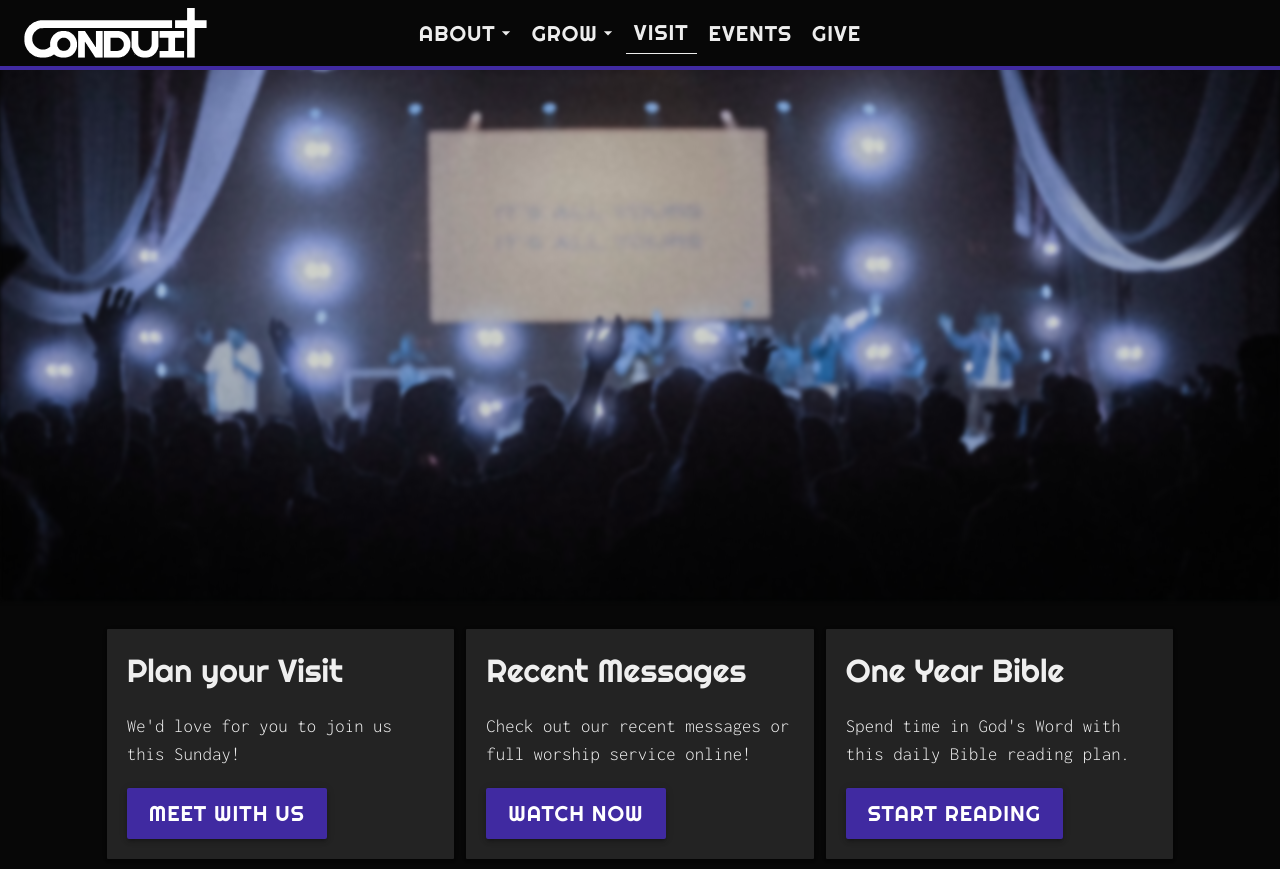
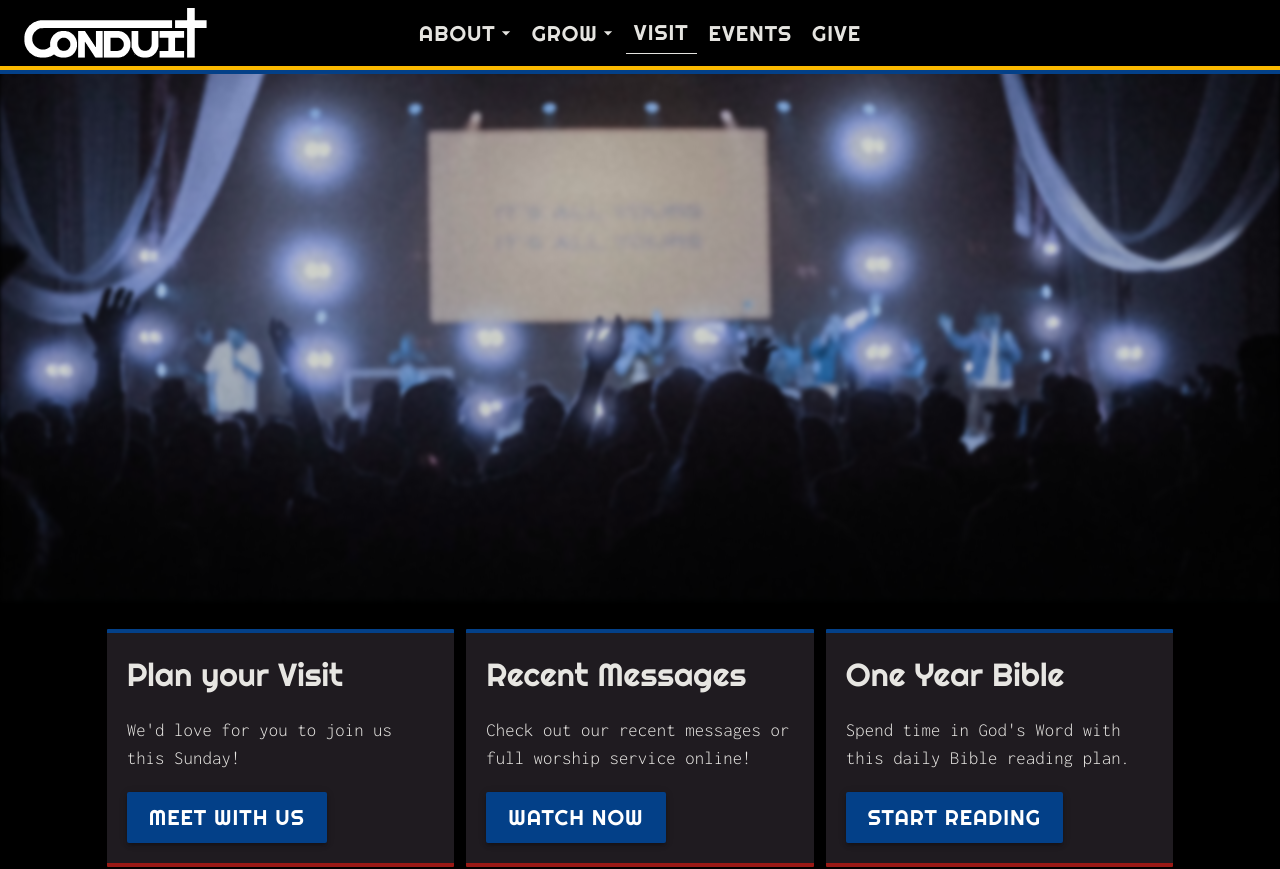
Before and after one commit to tibbettja/church-plant-mfe, a Next.js app: page / in a window 1280 px wide. Shown: the top 869 px of the page. Built offline with nearby package versions, Linux system fonts and the light colour scheme; a web font is replaced by a local one; what @mui/material-nextjs would draw is missing.

Commit message:
better styling r.y.b.

```diff
--- a/src/@core/layouts/components/footer/index.js
+++ b/src/@core/layouts/components/footer/index.js
@@ -172,9 +172,9 @@ const Footer = () => {
       >
         <Box sx={{ textAlign: isMobile ? "center" : "right" }}>
           <img
-            src={`${nextConfig.assetPrefix}/images/conduit_logo.png`}
+            src={`${nextConfig.assetPrefix}/images/ccos_logo_${theme.palette.mode}.svg`}
             alt="logo"
-            style={{ width: "100%", height: "auto", opacity: 0.25 }}
+            style={{ width: "100%", height: "auto" }}
           />
         </Box>
         <Box
--- a/src/@core/layouts/components/header/index.js
+++ b/src/@core/layouts/components/header/index.js
@@ -26,6 +26,17 @@ const Header = () => {
   const isMobile = useMediaQuery(theme.breakpoints.down("md"));
 
   return (
+    <Box
+      sx={{
+          position: "fixed",
+          top: 0,
+          left: 0,
+          zIndex: 2,
+          width: "100%",
+          borderBottom: `solid 4px ${theme.palette.primary.main}`,
+          bgcolor: theme.palette.background.default
+        }}
+    >
       <Grid
         container
         spacing={0}
@@ -33,10 +44,6 @@ const Header = () => {
         paddingY={2}
         component={Box}
         sx={{
-        position: "fixed",
-        top: 0,
-        left: 0,
-        zIndex: 2,
           width: "100%",
           borderBottom: `solid 4px ${theme.palette.secondary.main}`,
           bgcolor: theme.palette.background.default
@@ -104,6 +111,7 @@ const Header = () => {
           </Grid>
         )}
       </Grid>
+    </Box>
   );
 };
 
--- a/src/@core/theme/overrides/index.js
+++ b/src/@core/theme/overrides/index.js
@@ -37,7 +37,7 @@ const Overrides = (theme) => {
   const link = Link(theme);
   const list = List(theme);
   const menu = Menu(theme);
-  const paper = Paper();
+  const paper = Paper(theme);
   const popover = Popover(theme);
   const rating = Rating(theme);
   const select = Select();
--- a/src/@core/theme/overrides/paper.js
+++ b/src/@core/theme/overrides/paper.js
@@ -1,10 +1,12 @@
-const Paper = () => ({
+const Paper = (theme) => ({
   MuiPaper: {
     styleOverrides: {
       root: {
         backgroundImage: "none",
-        borderRadius: 0,
+        borderRadius: 2,
         boxShadow: "unset",
+        borderBottom: `solid 4px ${theme.palette.info.main}`,
+        borderTop: `solid 4px ${theme.palette.primary.main}`,
       },
     },
   },
--- a/src/@core/theme/palette.js
+++ b/src/@core/theme/palette.js
@@ -1,6 +1,6 @@
 const DefaultPalette = (mode) => {
-  const lightColor = "58, 53, 65";
-  const darkColor = "255, 255, 255";
+  const lightColor = "31, 27, 32";
+  const darkColor = "246, 245, 241";
   const mainColor = mode === "light" ? lightColor : darkColor;
 
   return {
@@ -14,46 +14,46 @@ const DefaultPalette = (mode) => {
       white: "#FFF",
     },
     mode,
-    secondary: {
-      light: "#402AA1", //
-      main: "#402AA1", //
-      dark: "#402AA1", //
+    primary: {
+      light: "#034088", //
+      main: "#034088", //
+      dark: "#034088", //
       contrastText: "#fff",
     },
-    primary: {
-      light: "#402AA1", //
-      main: "#402AA1", //
-      dark: "#402AA1", //
+    secondary: {
+      light: "#fab900", //
+      main: "#fab900", //
+      dark: "#fab900", //
+      contrastText: "#000",
+    },
+    info: {
+      light: "#991915", //
+      main: "#991915", //
+      dark: "#991915", //
       contrastText: "#fff",
     },
-    info: {
-      light: "#ff8811", //
-      main: "#ff8811", //
-      dark: "#ff8811", //
-      contrastText: "#000",
-    },
     success: {
-      light: "#ff8811", //
-      main: "#ff8811", // Darmouth Green
-      dark: "#ff8811", //
+      light: "#fab900", //
+      main: "#fab900", // Darmouth Green
+      dark: "#fab900", //
       contrastText: "#000",
     },
     attention: {
-      light: "#ff8811", //
-      main: "#ff8811", // Canary
-      dark: "#ff8811", //
+      light: "#fab900", //
+      main: "#fab900", // Canary
+      dark: "#fab900", //
       contrastText: "#000",
     },
     warning: {
-      light: "#ff8811", //
-      main: "#ff8811", // Fulvous
-      dark: "#ff8811", //
+      light: "#fab900", //
+      main: "#fab900", // Fulvous
+      dark: "#fab900", //
       contrastText: "#000",
     },
     error: {
-      light: "#ff8811", // Chili Red
-      main: "#ff8811", // Rufous
-      dark: "#ff8811", // Barn Red
+      light: "#fab900", // Chili Red
+      main: "#fab900", // Rufous
+      dark: "#fab900", // Barn Red
       contrastText: "#000",
     },
     grey: {
@@ -91,8 +91,8 @@ const DefaultPalette = (mode) => {
     },
     divider: `rgba(${mainColor}, 0.12)`,
     background: {
-      paper: mode === "light" ? "#ffffff" : "#232323",
-      default: mode === "light" ? "#f1f2f6" : "#070707",
+      paper: mode === "light" ? "#ffffff" : "#1f1b20",
+      default: mode === "light" ? "#e5e5e5" : "#000000",
       light: {
         paper: "#FFEDDB",
         default: "#E8D8C8",
--- a/src/@core/theme/typography.js
+++ b/src/@core/theme/typography.js
@@ -46,13 +46,13 @@ const Typography = (theme) => {
     subtitle1: {
       letterSpacing: "0.15px",
       fontSize: "10pt",
-      color: theme.palette.text.primary,
+      color: theme.palette.secondary.main,
       fontFamily: fonts.subtitle.style.fontFamily,
     },
     subtitle2: {
       letterSpacing: "0.1px",
       fontSize: "12pt",
-      color: theme.palette.text.secondary,
+      color: theme.palette.secondary.main,
       fontFamily: fonts.subtitle.style.fontFamily,
     },
     body1: {
--- a/src/app/page.js
+++ b/src/app/page.js
@@ -69,9 +69,11 @@ const Home = () => {
             }}
           >
             <img
-              src={`${nextConfig.assetPrefix}/images/worship.avif`}
+              src={`${nextConfig.assetPrefix}/images/Prayer_edited.avif`}
               alt="Community Worship"
               height={300}
+              width={300}
+              style={{ objectFit: 'cover' }}
             />
           </Grid>
           <Grid
```
Also changed, not shown: public/images/Prayer_edited.avif (added). Lines whose indentation alone changed are shown as unchanged.
